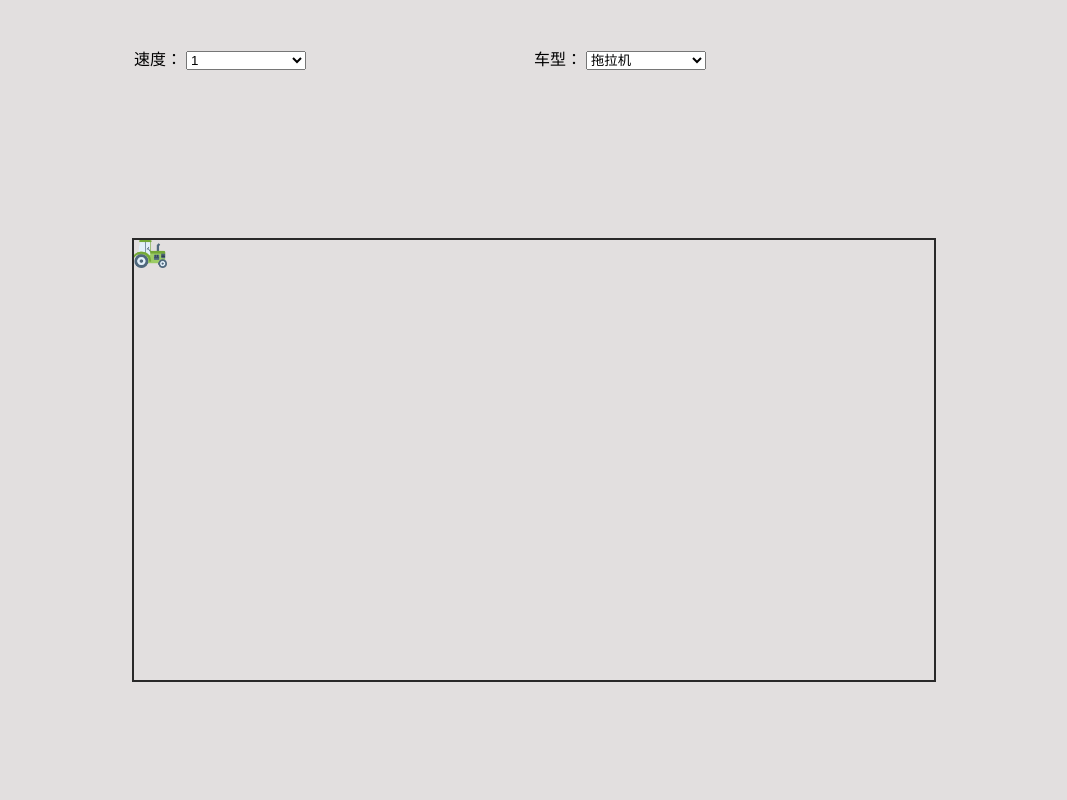
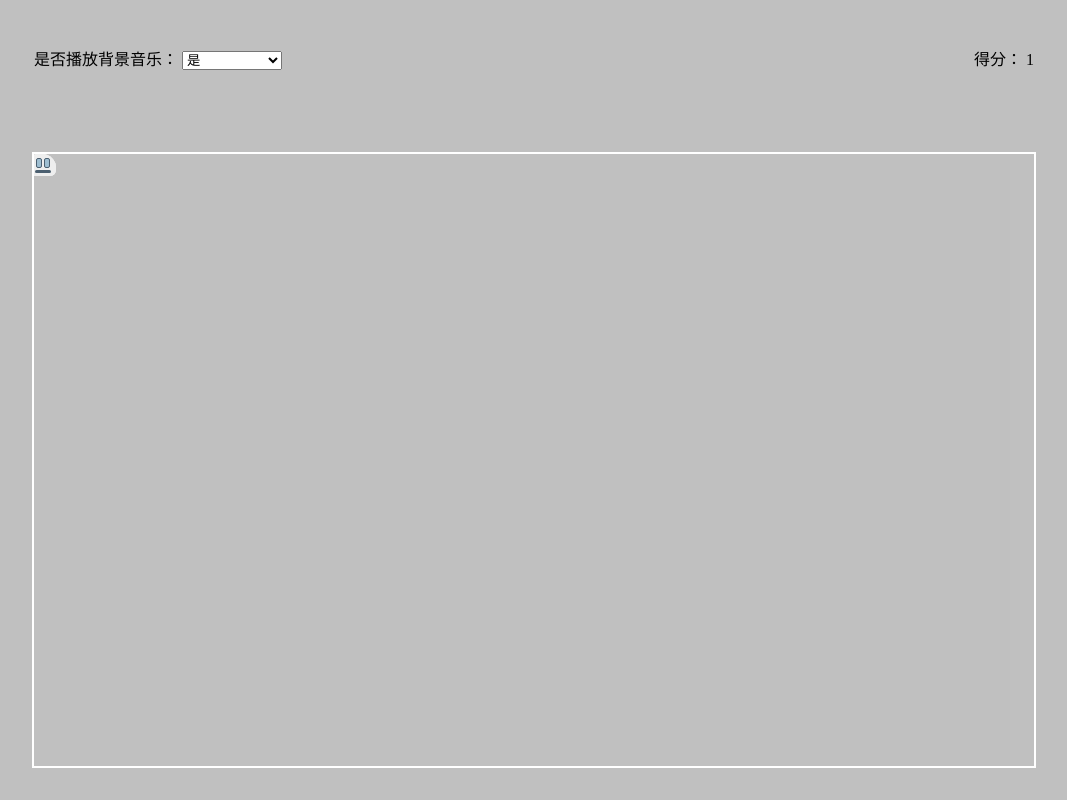
Before and after one commit to BWTbwt/-, a plain HTML site: page index.html in a window 1280 px wide. Shown: the whole page, without its empty margins (106-1173 px from the left). Drawn offline with Linux system fonts and the light colour scheme.

Commit message:
火车 样式

```diff
--- /dev/null
+++ b/4、benpao-car/reset.css
@@ -0,0 +1,129 @@
+/* http://meyerweb.com/eric/tools/css/reset/
+   v2.0 | 20110126
+   License: none (public domain)
+*/
+
+html,
+body,
+div,
+span,
+applet,
+object,
+iframe,
+h1,
+h2,
+h3,
+h4,
+h5,
+h6,
+p,
+blockquote,
+pre,
+a,
+abbr,
+acronym,
+address,
+big,
+cite,
+code,
+del,
+dfn,
+em,
+img,
+ins,
+kbd,
+q,
+s,
+samp,
+small,
+strike,
+strong,
+sub,
+sup,
+tt,
+var,
+b,
+u,
+i,
+center,
+dl,
+dt,
+dd,
+ol,
+ul,
+li,
+fieldset,
+form,
+label,
+legend,
+table,
+caption,
+tbody,
+tfoot,
+thead,
+tr,
+th,
+td,
+article,
+aside,
+canvas,
+details,
+embed,
+figure,
+figcaption,
+footer,
+header,
+hgroup,
+menu,
+nav,
+output,
+ruby,
+section,
+summary,
+time,
+mark,
+audio,
+video {
+  margin: 0;
+  padding: 0;
+  border: 0;
+  font-size: 100%;
+  font: inherit;
+  vertical-align: baseline;
+}
+/* HTML5 display-role reset for older browsers */
+article,
+aside,
+details,
+figcaption,
+figure,
+footer,
+header,
+hgroup,
+menu,
+nav,
+section {
+  display: block;
+}
+body {
+  line-height: 1;
+}
+ol,
+ul {
+  list-style: none;
+}
+blockquote,
+q {
+  quotes: none;
+}
+blockquote:before,
+blockquote:after,
+q:before,
+q:after {
+  content: '';
+  content: none;
+}
+table {
+  border-collapse: collapse;
+  border-spacing: 0;
+}
--- a/index.html
+++ b/index.html
@@ -3,45 +3,51 @@
   <head>
     <meta charset="UTF-8" />
     <meta name="viewport" content="width=device-width, initial-scale=1.0" />
-    <title>Document</title>
+    <title>火车快跑🚄</title>
     <link rel="stylesheet" href="./reset.css" />
     <link rel="stylesheet" href="./style.css" />
   </head>
   <body>
-    <div class="main">
-      <div class="box">
-        <div class="control-inner">
-          <div class="item">
-            <label>速度：</label>
-            <select style="width: 120px" name="speed" id="speed">
-              <option value="1">1</option>
-              <option value="2">2</option>
-              <option value="3">3</option>
-              <option value="4">4</option>
-              <option value="5">5</option>
-              <option value="6">6</option>
-              <option value="7">7</option>
-              <option value="8">8</option>
-              <option value="9">9</option>
-              <option value="10">10</option>
-            </select>
-          </div>
-          <div class="item">
-            <label>车型：</label>
-            <select style="width: 120px" name="carType" id="carType">
-              <option value="tractors">拖拉机</option>
-              <option value="truck">卡车</option>
-              <option value="motor">摩托车</option>
-              <option value="roadster">跑车</option>
-              <option value="electromobile">电动车</option>
-              <option value="bike">自行车</option>
-            </select>
-          </div>
+    <div id="main">
+      <div class="control">
+        <div class="item">
+          <label for="playMusic">是否播放背景音乐：</label>
+          <select name="playMusic" id="playMusic" style="width: 100px">
+            <option value="">是</option>
+            <option value="">否</option>
+          </select>
+        </div>
+        <div class="item">
+          <label for="playBgm">得分：</label>
+          <span>1</span>
         </div>
       </div>
       <div class="game">
         <div class="game-map">
-          <img class="car" src="./image/car1.png" alt="" />
+          <!-- 车头1 -->
+          <div class="train-node">
+            <ul class="window-list">
+              <li class="window-item"></li>
+              <li class="window-item"></li>
+            </ul>
+            <div class="line"></div>
+          </div>
+          <!-- 车头2 -->
+          <div class="train-node">
+            <ul class="window-list">
+              <li class="window-item"></li>
+              <li class="window-item"></li>
+            </ul>
+            <div class="line"></div>
+          </div>
+          <!-- 车头3 -->
+          <div class="train-node">
+            <ul class="window-list">
+              <li class="window-item"></li>
+              <li class="window-item"></li>
+            </ul>
+            <div class="line"></div>
+          </div>
         </div>
       </div>
     </div>
--- a/style.css
+++ b/style.css
@@ -3,62 +3,72 @@ body {
   height: 100%;
 }
 
-.main {
+#main {
+  height: 100%;
   display: flex;
-  height: 100%;
-  background-color: #e2dfdf;
+  align-items: center;
   flex-direction: column;
+  background-color: rgb(192, 192, 192);
 }
 
-.main .box {
+#main .control {
+  width: 1000px;
+  flex-basis: 120px;
   display: flex;
   align-items: center;
-  justify-content: center;
-  flex-basis: 120px;
+  justify-content: space-between;
 }
 
-.main .control-inner {
+#main .game {
   display: flex;
-  width: 800px;
-}
-.main .control-inner .item {
   flex-grow: 1;
+  justify-content: center;
+  align-items: center;
 }
 
-.main .game {
-  display: flex;
-  justify-content: center;
-  align-content: center;
-  flex-grow: 1;
-  flex-wrap: wrap;
-}
-.main .game-map {
-  width: 800px;
-  height: 440px;
+#main .game .game-map {
   position: relative;
-  border: 2px solid #292929;
+  width: 1000px;
+  height: 90%;
+  border: 2px solid #fff;
 }
 
-.main .game-map .car {
-  height: 28px;
+#main .game .game-map .train-node {
   position: absolute;
-  left: 0;
-  right: 0;
+  width: 22px;
+  height: 22px;
+  background: #eee;
+  border-top-right-radius: 14px;
+  border-bottom-right-radius: 6px;
+  border-top-left-radius: 2px;
 }
 
-.main .game-map .car-up {
-  transform: rotate(-90deg);
+#main .game .game-map .train-node .window-list {
+  position: absolute;
+  display: flex;
+  left: 2px;
+  right: 6px;
+  bottom: 8px;
 }
 
-.main .game-map .car-down {
-  transform: rotate(90deg);
+#main .game .game-map .train-node .window-list .window-item {
+  width: 4px;
+  height: 8px;
+  background-color: #9ebed1;
+  border: 1px solid #4b5f70;
+  border-radius: 2px;
 }
 
-.main .game-map .car-right {
-  transform: rotate(0deg);
+#main .game .game-map .train-node .window-list .window-item:last-child {
+  margin-left: 2px;
 }
 
-/* transform: scale(-1, 1) 是一个 CSS 变换函数，它通过指定的缩放因子来对元素进行缩放。在这个函数中，第一个参数 -1 表示在水平方向上进行翻转，第二个参数 1 表示在垂直方向上不进行缩放。 */
-.main .game-map .car-left {
-  transform: scale(-1, 1);
+#main .game .game-map .train-node .line {
+  position: absolute;
+  width: 16px;
+  height: 3px;
+  left: 1px;
+  bottom: 3px;
+  border-radius: 2px;
+  background-color: #4b5f70;
 }
```
Also changed, not shown: 4、benpao-car/index.html (added, +50 -0 lines), 4、benpao-car/style.css (added, +64 -0 lines), 4、benpao-car/image/car1.png (renamed from image/car1.png), 4、benpao-car/image/car2.png (renamed from image/car2.png), 4、benpao-car/image/car3.png (renamed from image/car3.png), 4、benpao-car/image/car4.png (renamed from image/car4.png), 4、benpao-car/image/car5.png (renamed from image/car5.png), 4、benpao-car/image/car6.png (renamed from image/car6.png), 4、benpao-car/index.js (renamed from index.js), 3 other files.
